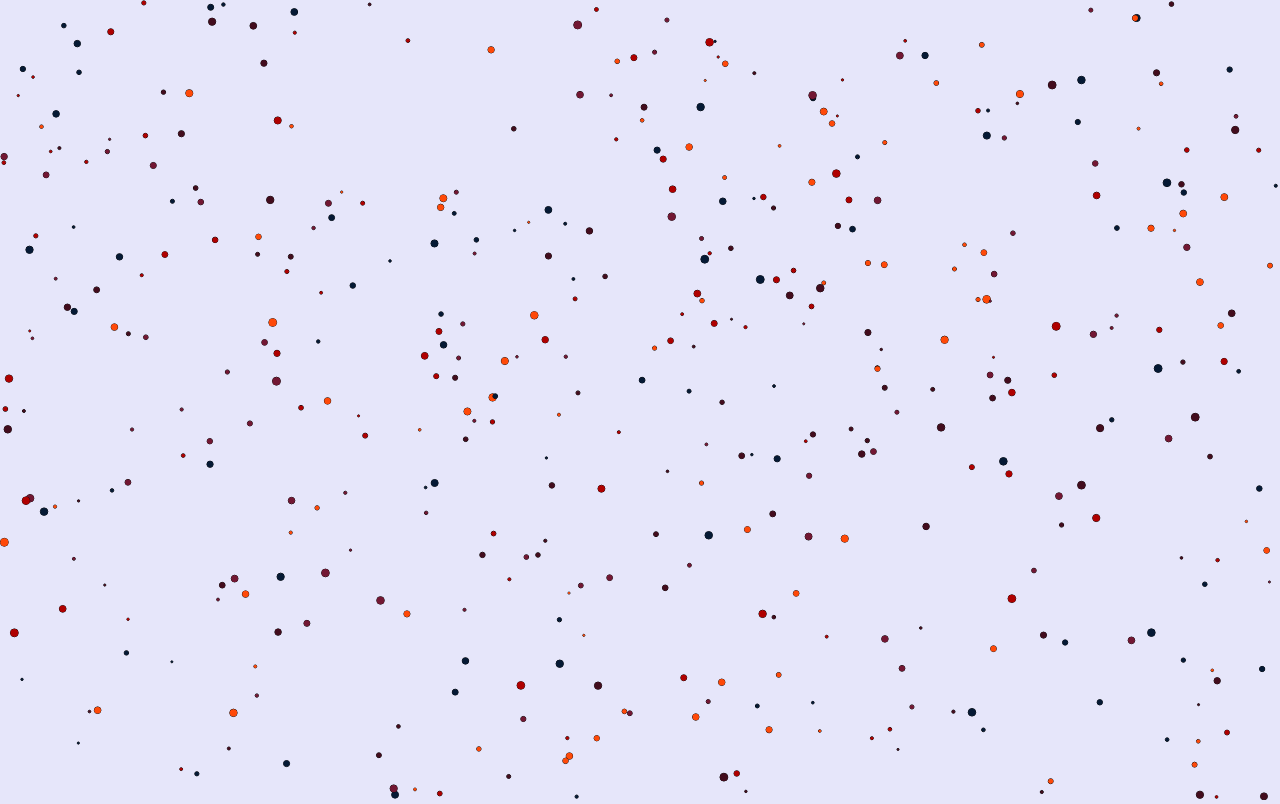
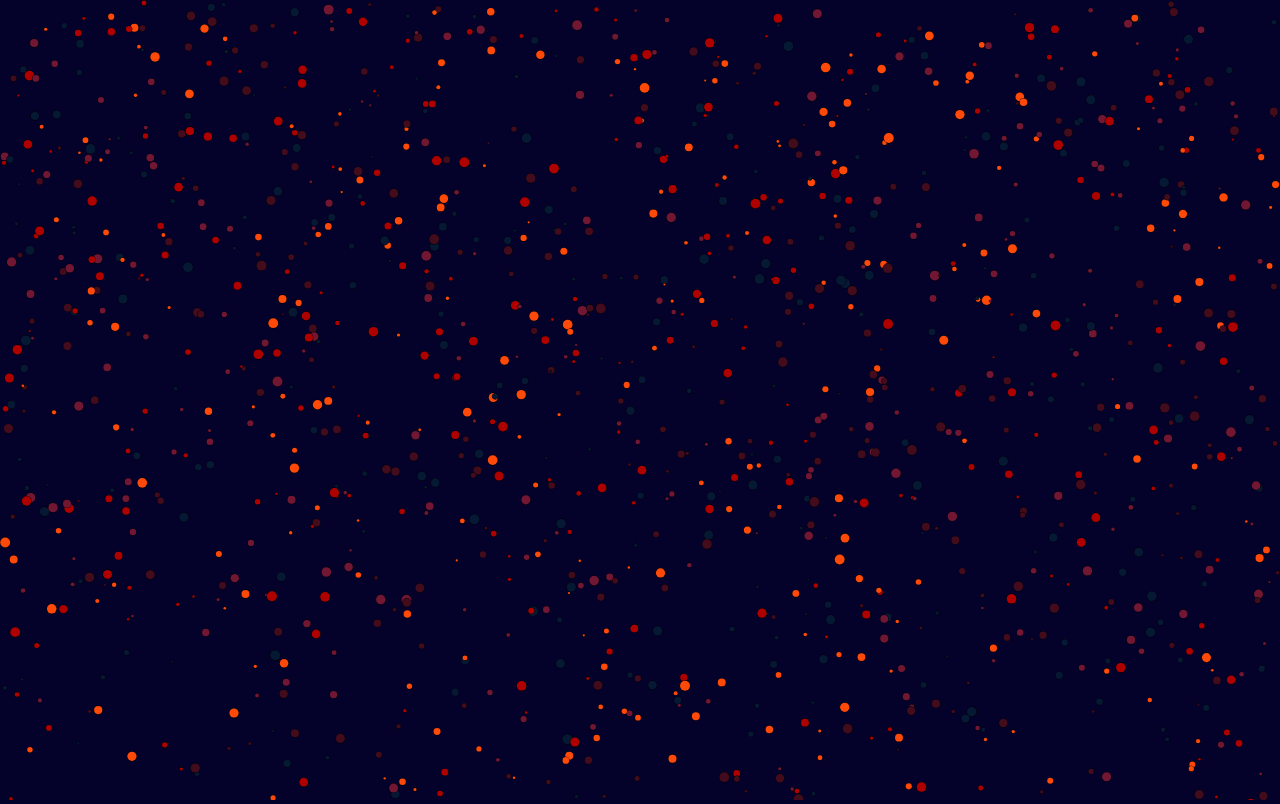
Before and after one commit to magiai/canvasExercises, a plain HTML site: page index.html in a window 1280 px wide. Drawn offline with Linux system fonts and the light colour scheme.

Commit message:
some touch up

```diff
--- a/canvas.js
+++ b/canvas.js
@@ -12,7 +12,7 @@ var mouse = {
 
 var maxRadius = 40;
 // var minRadius = 2;
-var numberOfCircles = 500;
+var numberOfCircles = 1500;
 
 var colorArray = [
   '#420C1D', '#AF0000', '#051934', '#FF4908', '#721733'
@@ -23,6 +23,11 @@ window.addEventListener('mousemove', function(event) {
     mouse.x = event.x;
     mouse.y = event.y;
     });
+
+window.addEventListener('resize', function() {
+    canvas.width = window.innerWidth;
+    canvas.height = window.innerHeight;
+});
 
 function Circle(x, y, dx, dy, radius) {
     this.x = x;
@@ -83,7 +88,7 @@ function Circle(x, y, dx, dy, radius) {
 var circleArray = [];
 
 for (var i = 0; i < numberOfCircles; i++) {
-    var radius = Math.random() * 3 + 1;
+    var radius = Math.random() * 4 + 1;
     var x = Math.random() * (innerWidth - radius * 2) + radius;
     var y = Math.random() * (innerHeight - radius * 2) + radius;
     var dx = (Math.random() - 0.5) * 3;
--- a/index.html
+++ b/index.html
@@ -10,7 +10,7 @@
 
         body {
             margin: 0;
-            background-color: lavender;
+            background-color: #04012B;
         }
     </style>
 </head>
```
